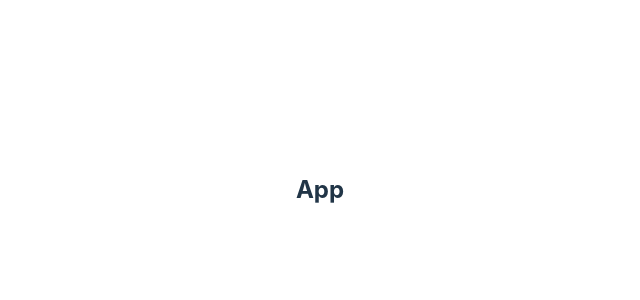
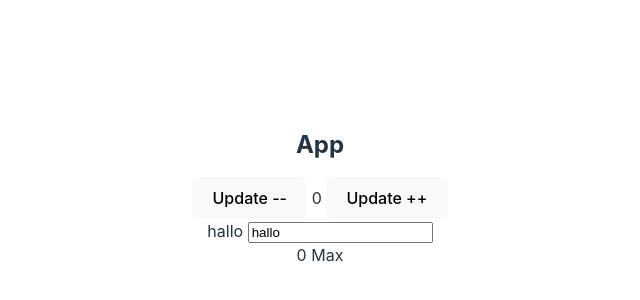
Before and after one commit to Coding-Crashkurse/Vue3-Komplettkurs, a Vue app: page / in a window 1280 px wide. Shown: the part 210-510 px from the top of the page, without its empty margins (320-960 px from the left). Built offline with nearby package versions, Linux system fonts and the light colour scheme.

Commit message:
add basics

```diff
--- a/src/App.vue
+++ b/src/App.vue
@@ -6,7 +6,7 @@ import HelloWorld from "./components/HelloWorld.vue";
   <div>
     <h2>App</h2>
   </div>
-  <HelloWorld msg="Vite + Vue" />
+  <HelloWorld />
 </template>
 
 <style scoped></style>
--- a/src/components/HelloWorld.vue
+++ b/src/components/HelloWorld.vue
@@ -1,9 +1,35 @@
 <script setup>
-import { ref } from "vue";
+import { ref, reactive } from "vue";
 
 const count = ref(0);
+const stringInput = ref("hallo");
+const state = reactive({
+  count: 0,
+  name: "Max",
+});
+// const increase = () => {
+//   count.value++;
+// };
+const increase = () => {
+  state.count++;
+};
+const decrease = (value) => {
+  count.value -= value;
+};
 </script>
 
-<template></template>
+<template>
+  <button v-on:click="decrease(2)">Update --</button>
+  {{ count }}
+  <button v-on:click="increase">Update ++</button>
+  <div>
+    {{ stringInput }}
+    <input v-model="stringInput" type="text" />
+  </div>
+  <div>
+    {{ state.count }}
+    {{ state.name }}
+  </div>
+</template>
 
 <style scoped></style>
```
